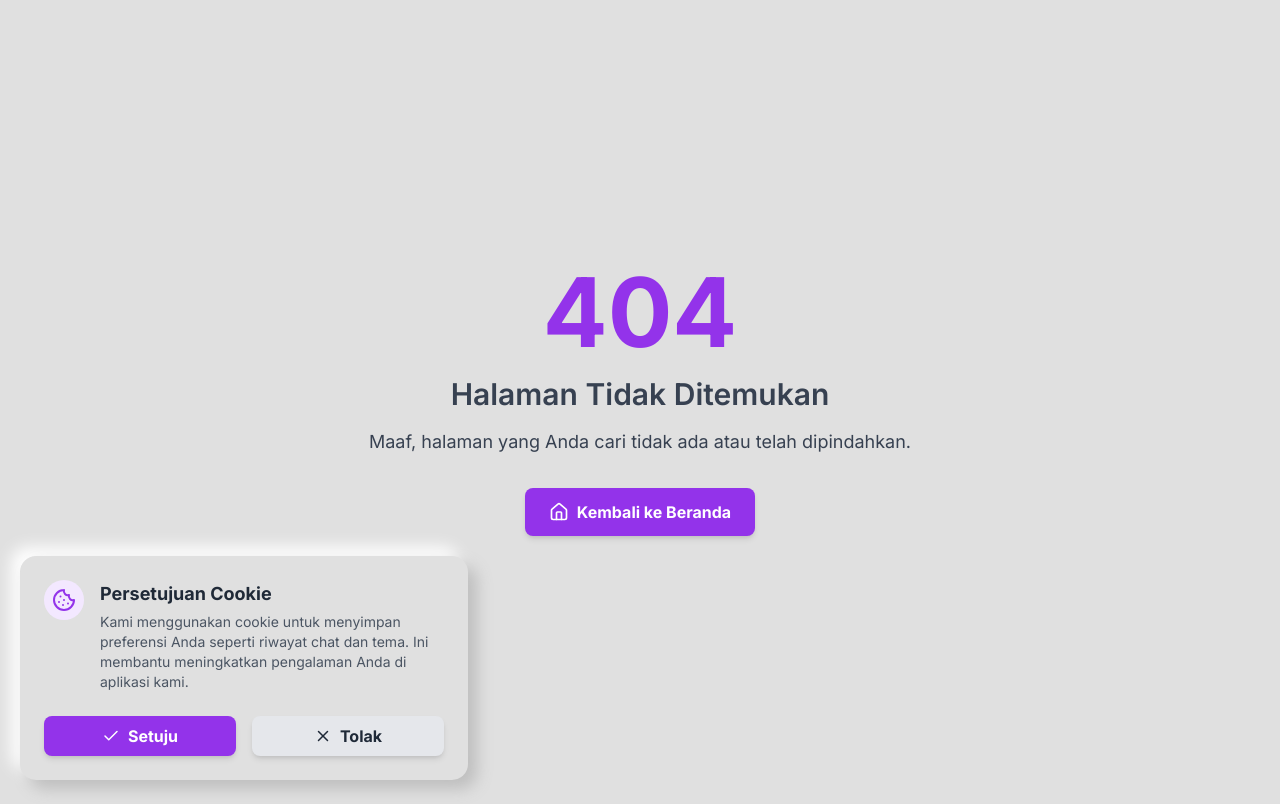
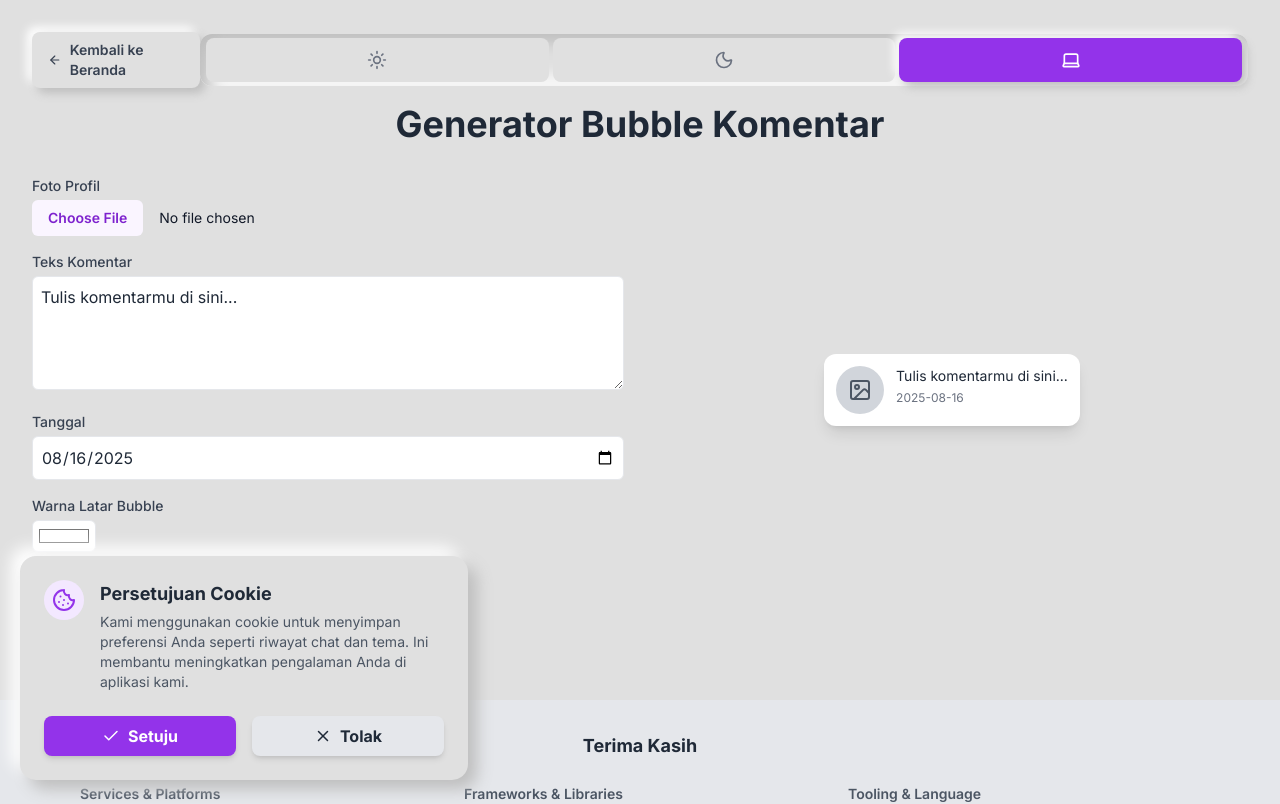
Before and after one commit to ruangriung/ruangriung-generator-app, a Next.js app: page /comment-overlay in a window 1280 px wide. Before the commit this address had no page. Shown: the top 804 px of the page. Built offline with nearby package versions, Linux system fonts and the light colour scheme.

Commit message:
Add comment overlay generator page

```diff
--- /dev/null
+++ b/app/comment-overlay/CommentOverlayClient.tsx
@@ -0,0 +1,104 @@
+'use client';
+
+import React, { useState, useRef } from 'react';
+import html2canvas from 'html2canvas';
+import { Download, Image as ImageIcon } from 'lucide-react';
+
+const CommentOverlayClient: React.FC = () => {
+  const [photo, setPhoto] = useState<string | null>(null);
+  const [text, setText] = useState('Tulis komentarmu di sini...');
+  const [date, setDate] = useState<string>(() => new Date().toISOString().split('T')[0]);
+  const [bgColor, setBgColor] = useState('#ffffff');
+  const bubbleRef = useRef<HTMLDivElement>(null);
+
+  const handlePhotoUpload = (e: React.ChangeEvent<HTMLInputElement>) => {
+    const file = e.target.files?.[0];
+    if (!file) return;
+    const reader = new FileReader();
+    reader.onload = ev => setPhoto(ev.target?.result as string);
+    reader.readAsDataURL(file);
+  };
+
+  const downloadImage = async () => {
+    const node = bubbleRef.current;
+    if (!node) return;
+    const canvas = await html2canvas(node);
+    const link = document.createElement('a');
+    link.download = 'comment.png';
+    link.href = canvas.toDataURL('image/png');
+    link.click();
+  };
+
+  return (
+    <div className="grid grid-cols-1 md:grid-cols-2 gap-8">
+      {/* Controls */}
+      <div className="space-y-4">
+        <div>
+          <label className="block text-sm font-medium mb-1 text-gray-700 dark:text-gray-300">Foto Profil</label>
+          <input
+            type="file"
+            accept="image/*"
+            onChange={handlePhotoUpload}
+            className="block w-full text-sm text-gray-900 dark:text-gray-100 file:mr-4 file:py-2 file:px-4 file:rounded-md file:border-0 file:text-sm file:font-semibold file:bg-purple-50 file:text-purple-700 hover:file:bg-purple-100"
+          />
+        </div>
+        <div>
+          <label className="block text-sm font-medium mb-1 text-gray-700 dark:text-gray-300">Teks Komentar</label>
+          <textarea
+            value={text}
+            onChange={e => setText(e.target.value)}
+            className="w-full p-2 border rounded-md bg-white dark:bg-gray-800 text-gray-800 dark:text-gray-200"
+            rows={4}
+          />
+        </div>
+        <div>
+          <label className="block text-sm font-medium mb-1 text-gray-700 dark:text-gray-300">Tanggal</label>
+          <input
+            type="date"
+            value={date}
+            onChange={e => setDate(e.target.value)}
+            className="w-full p-2 border rounded-md bg-white dark:bg-gray-800 text-gray-800 dark:text-gray-200"
+          />
+        </div>
+        <div>
+          <label className="block text-sm font-medium mb-1 text-gray-700 dark:text-gray-300">Warna Latar Bubble</label>
+          <input
+            type="color"
+            value={bgColor}
+            onChange={e => setBgColor(e.target.value)}
+            className="w-16 h-8 p-1 border rounded-md bg-white dark:bg-gray-800"
+          />
+        </div>
+        <button
+          onClick={downloadImage}
+          className="inline-flex items-center gap-2 px-4 py-2 bg-green-600 hover:bg-green-700 text-white rounded-md text-sm"
+        >
+          <Download size={16} /> Unduh
+        </button>
+      </div>
+
+      {/* Preview */}
+      <div className="flex items-center justify-center">
+        <div
+          ref={bubbleRef}
+          className="flex items-start gap-3 p-3 rounded-xl shadow-lg max-w-sm"
+          style={{ backgroundColor: bgColor }}
+        >
+          {photo ? (
+            <img src={photo} alt="avatar" className="w-12 h-12 rounded-full object-cover" />
+          ) : (
+            <div className="w-12 h-12 rounded-full bg-gray-300 flex items-center justify-center text-gray-600">
+              <ImageIcon size={24} />
+            </div>
+          )}
+          <div className="flex flex-col">
+            <p className="text-sm text-gray-800 dark:text-gray-200 whitespace-pre-wrap">{text}</p>
+            <span className="text-xs text-gray-500 mt-1">{date}</span>
+          </div>
+        </div>
+      </div>
+    </div>
+  );
+};
+
+export default CommentOverlayClient;
--- /dev/null
+++ b/app/comment-overlay/page.tsx
@@ -0,0 +1,57 @@
+import CommentOverlayClient from './CommentOverlayClient';
+import { Metadata } from 'next';
+import Link from 'next/link';
+import { ArrowLeft } from 'lucide-react';
+import ThemeToggle from '@/components/ThemeToggle';
+
+export const metadata: Metadata = {
+  metadataBase: new URL('https://ruangriung.my.id'),
+  title: 'Comment Overlay Generator - RuangRiung',
+  description: 'Buat bubble komentar yang dapat ditempelkan pada video dengan foto, teks, tanggal, dan warna kustom.',
+  keywords: ['comment overlay', 'bubble komentar', 'generator komentar', 'ruangriung'],
+  alternates: {
+    canonical: '/comment-overlay',
+  },
+  openGraph: {
+    title: 'Comment Overlay Generator - RuangRiung',
+    description: 'Buat bubble komentar yang dapat ditempelkan pada video dengan foto, teks, tanggal, dan warna kustom.',
+    url: 'https://ruangriung.my.id/comment-overlay',
+    siteName: 'RuangRiung AI Generator',
+    images: [
+      {
+        url: 'https://www.ruangriung.my.id/assets/ruangriung.png',
+        width: 1200,
+        height: 630,
+        alt: 'RuangRiung Comment Overlay',
+      },
+    ],
+    locale: 'id_ID',
+    type: 'website',
+  },
+  twitter: {
+    card: 'summary_large_image',
+    title: 'Comment Overlay Generator - RuangRiung',
+    description: 'Buat bubble komentar yang dapat ditempelkan pada video dengan foto, teks, tanggal, dan warna kustom.',
+    images: ['https://www.ruangriung.my.id/assets/ruangriung.png'],
+  },
+};
+
+export default function CommentOverlayPage() {
+  return (
+    <div className="container mx-auto p-4 md:p-8">
+      <div className="mb-4 flex justify-between items-center">
+        <Link
+          href="/"
+          className="inline-flex items-center gap-2 px-4 py-2 bg-light-bg dark:bg-dark-bg rounded-lg shadow-neumorphic-button dark:shadow-dark-neumorphic-button active:shadow-neumorphic-inset dark:active:shadow-dark-neumorphic-inset text-gray-700 dark:text-gray-300 hover:text-purple-600 transition-colors text-sm font-semibold"
+          aria-label="Kembali ke Beranda"
+        >
+          <ArrowLeft size={16} />
+          <span>Kembali ke Beranda</span>
+        </Link>
+        <ThemeToggle />
+      </div>
+      <h1 className="text-3xl md:text-4xl font-bold text-center text-gray-800 dark:text-gray-200 mb-8">Generator Bubble Komentar</h1>
+      <CommentOverlayClient />
+    </div>
+  );
+}
```
